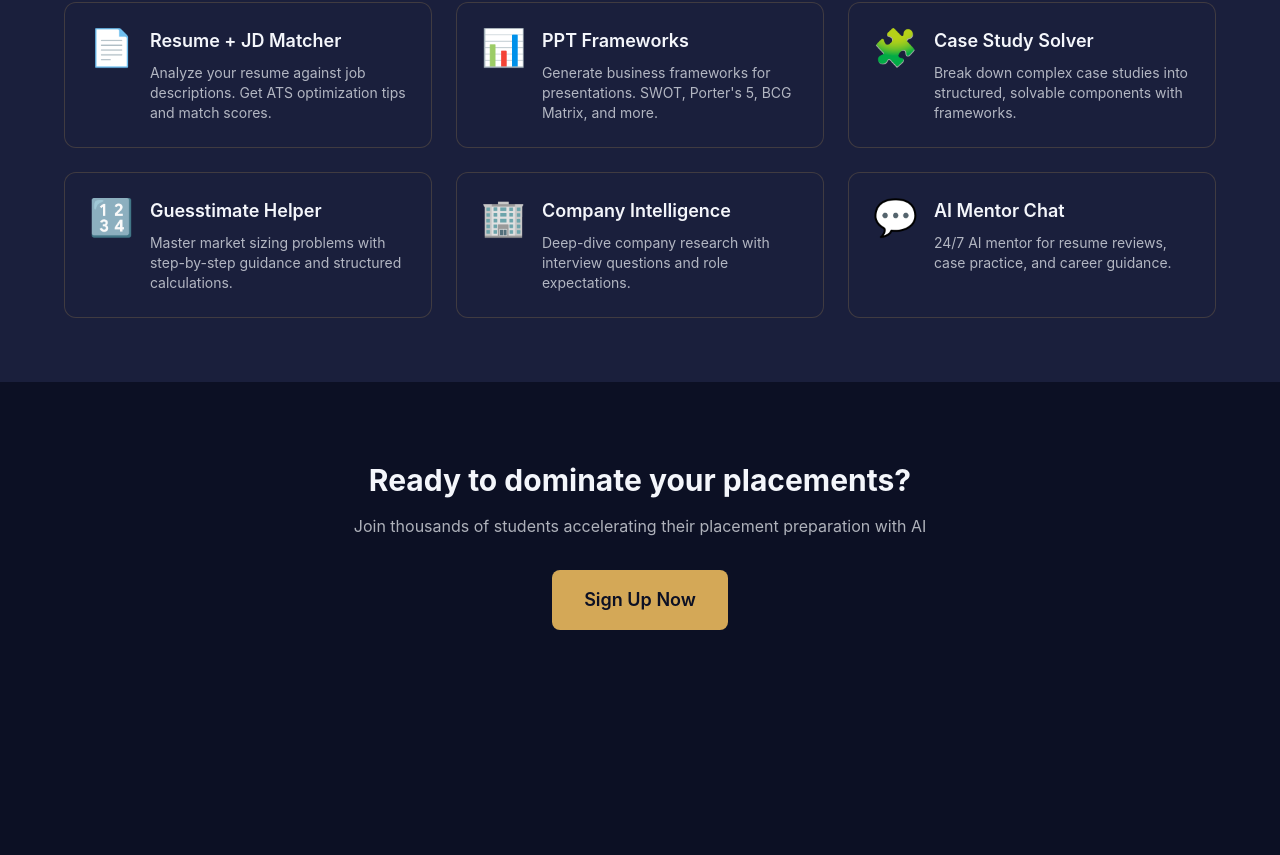
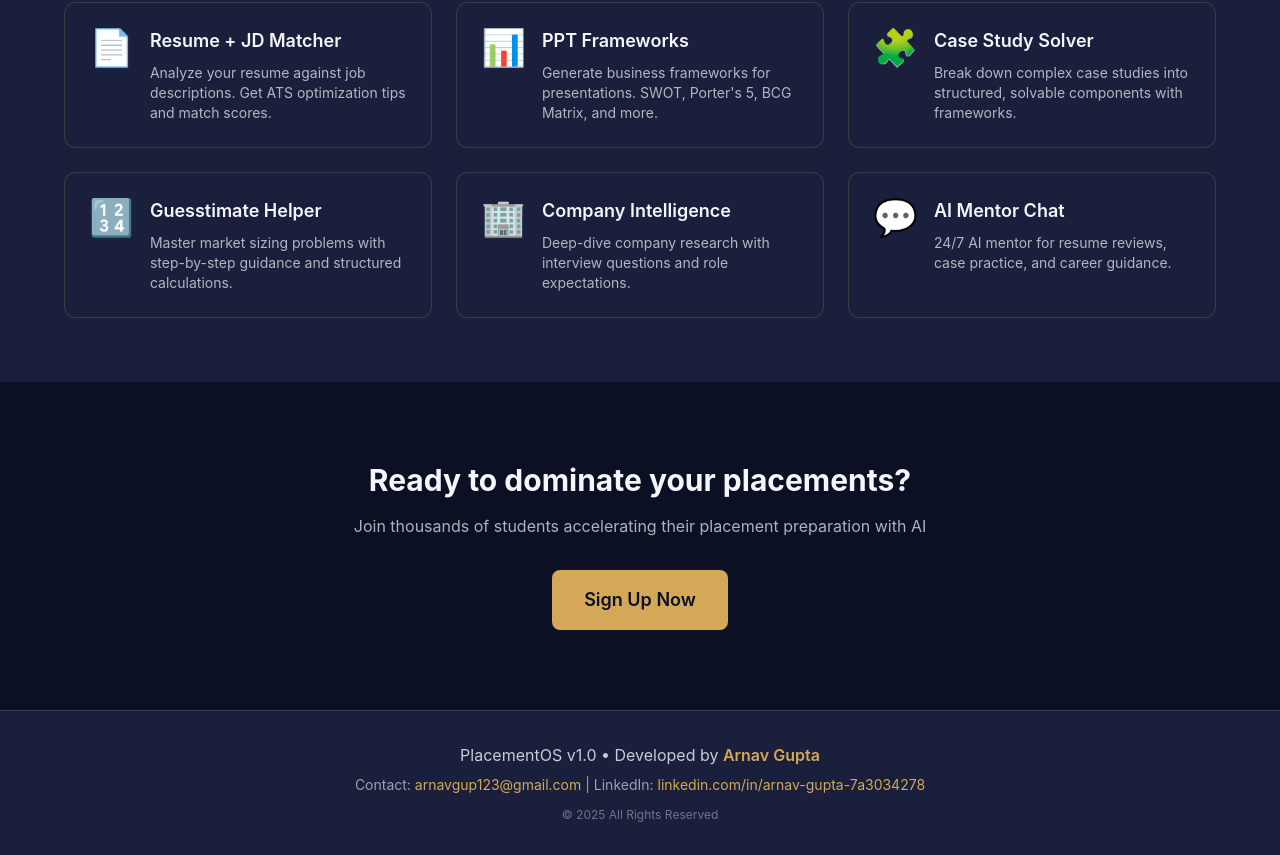
Before and after one commit to ArnavGuptaFORE/PlacementOS, a Next.js app: page / in a window 1280 px wide. Shown: the part 755-1610 px from the top of the page. Before the commit the page ends 1465 px from the top, so only its background shows below. Built offline with nearby package versions, Linux system fonts and the light colour scheme; no server answers.

Commit message:
Add custom footer with developer details and contact info

```diff
--- a/app/page.tsx
+++ b/app/page.tsx
@@ -97,6 +97,34 @@ export default function HomePage() {
           </Link>
         </div>
       </section>
+
+      {/* Footer */}
+      <footer className="bg-navy-light border-t border-gold/20 py-8 px-4">
+        <div className="max-w-6xl mx-auto text-center">
+          <p className="text-cream/80 mb-2">
+            PlacementOS v1.0 • Developed by <span className="text-gold font-semibold">Arnav Gupta</span>
+          </p>
+          <p className="text-cream/60 text-sm mb-3">
+            Contact:{' '}
+            <a href="mailto:arnavgup123@gmail.com" className="text-gold hover:text-gold-light transition-colors">
+              arnavgup123@gmail.com
+            </a>
+            {' '}|{' '}
+            LinkedIn:{' '}
+            <a
+              href="https://linkedin.com/in/arnav-gupta-7a3034278"
+              target="_blank"
+              rel="noopener noreferrer"
+              className="text-gold hover:text-gold-light transition-colors"
+            >
+              linkedin.com/in/arnav-gupta-7a3034278
+            </a>
+          </p>
+          <p className="text-cream/40 text-xs">
+            © 2025 All Rights Reserved
+          </p>
+        </div>
+      </footer>
     </main>
   );
 }
```
